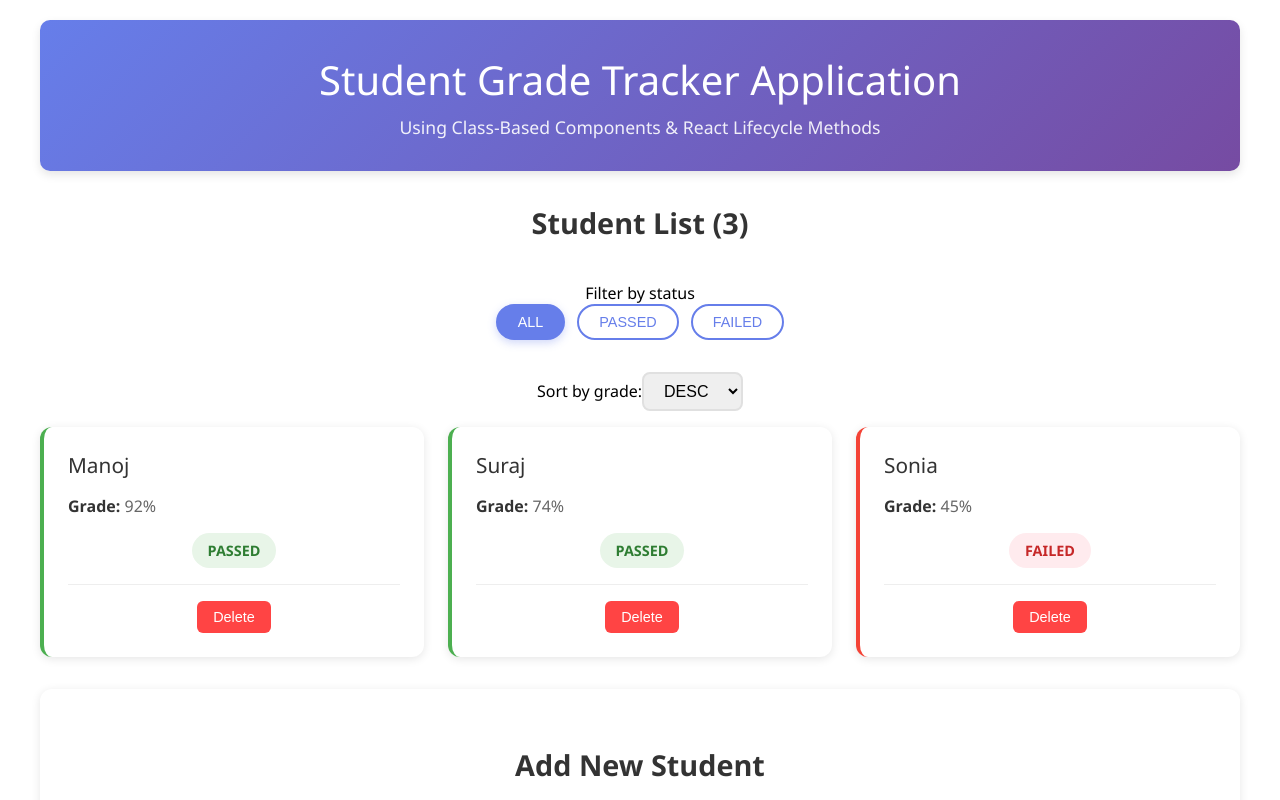
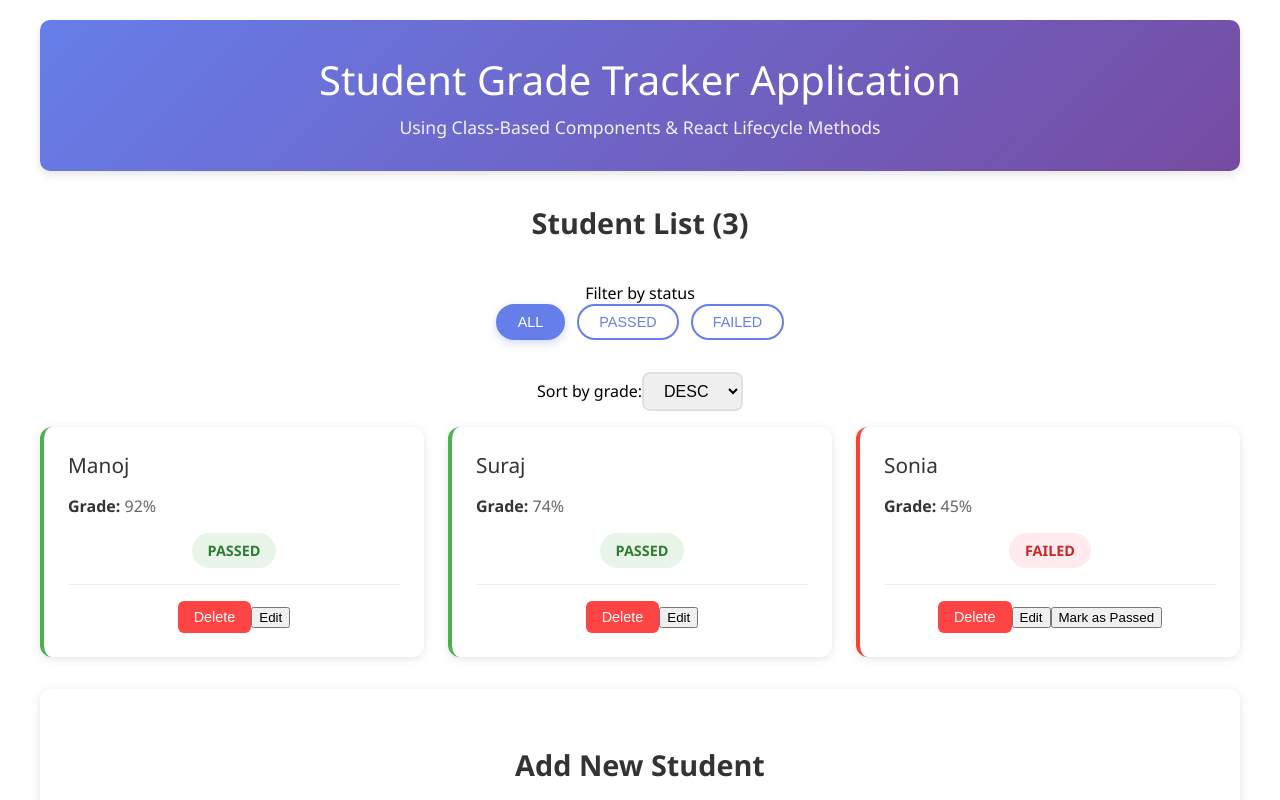
Before and after one commit to singhpreet86/react-essentials-assignment, a React (Create React App) app: page / in a window 1280 px wide. Shown: the top 800 px of the page. Built offline with nearby package versions, Linux system fonts and the light colour scheme.

Commit message:
Update App.js

```diff
--- a/src/App.js
+++ b/src/App.js
@@ -12,7 +12,12 @@ class App extends React.Component {
         grade: ''
       },
       filter: 'ALL',
-      sortOrder: 'DESC'
+      sortOrder: 'DESC',
+      editingStudent: {
+        id: null,
+        name: '',
+        grade: ''
+      }
     }
   };
 
@@ -82,6 +87,25 @@ class App extends React.Component {
     }
   }
 
+  handleEditStudent = (student) => {
+  this.setState({
+    editingStudent: student,
+    newStudent: {
+      name: student.name,
+      grade: student.grade
+    }
+  });
+};
+
+handleMarkStudentPassed = (student) => {
+  this.setState({
+    students: this.state.students.map(s =>
+      s.id === student.id ? { ...s, passed: true, grade: 60 } : s
+    )
+  });
+};
+
+
   handleAddSubmit = (event) => {
     event.preventDefault();
 
@@ -95,6 +119,27 @@ class App extends React.Component {
 
     if (isNaN(gradeNumber) || gradeNumber < 0 || gradeNumber > 100) {
       alert("Fill grade between o - 100");
+      return;
+    }
+
+    if(this.state.editingStudent) {
+      this.setState({
+        students: this.state.students.map(student =>
+          student.id === this.state.editingStudent.id
+            ? { ...student, name: name, grade: gradeNumber, passed: gradeNumber >= 60 }
+            : student
+        ),
+        editingStudent: {
+          id: null,
+          name: '',
+          grade: ''
+        },
+        newStudent: {
+          name: '',
+          grade: ''
+        }
+      });
+
       return;
     }
 
@@ -166,6 +211,23 @@ class App extends React.Component {
           >
             Delete
           </button>
+
+          <button
+            onClick={() => this.handleEditStudent(student)}
+            className='edit-btn'
+          >
+            Edit
+          </button>
+
+          {!student.passed &&
+          <button
+            onClick={() => this.handleMarkStudentPassed(student)}
+            className='edit-btn'
+          >
+            Mark as Passed
+          </button>
+          }
+
         </div>
       </div>
     ))
@@ -247,7 +309,7 @@ class App extends React.Component {
               </div>
 
               <button type="submit" className='submit-btn'>
-                Add Student
+                 {this.state.editingStudent.id ? 'Update Student' : 'Add Student'}
               </button>
 
             </form>
```
